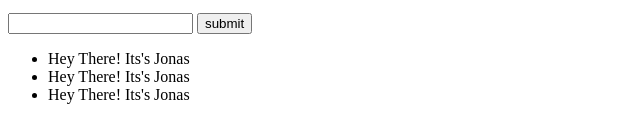
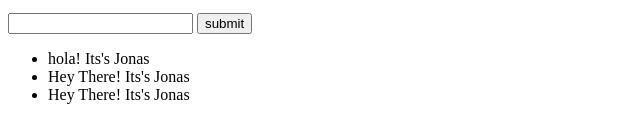
Before and after one commit to jonas0915/DivProject, a plain HTML site: page index.html in a window 1280 px wide. Shown: the part 682-799 px from the top of the page, 0-640 px from the left. Drawn offline with Linux system fonts and the light colour scheme.

Commit message:
quick update
hey there change to hola

```diff
--- a/index.html
+++ b/index.html
@@ -26,7 +26,7 @@
         <div>
             <ul>
                 <li>
-                    <div></div><span>Hey There! Its's Jonas</span>
+                    <div></div><span>hola! Its's Jonas</span>
                 </li>
                 <li>
                     <div></div><span>Hey There! Its's Jonas</span>
```
Also changed, not shown: 1 other file.
